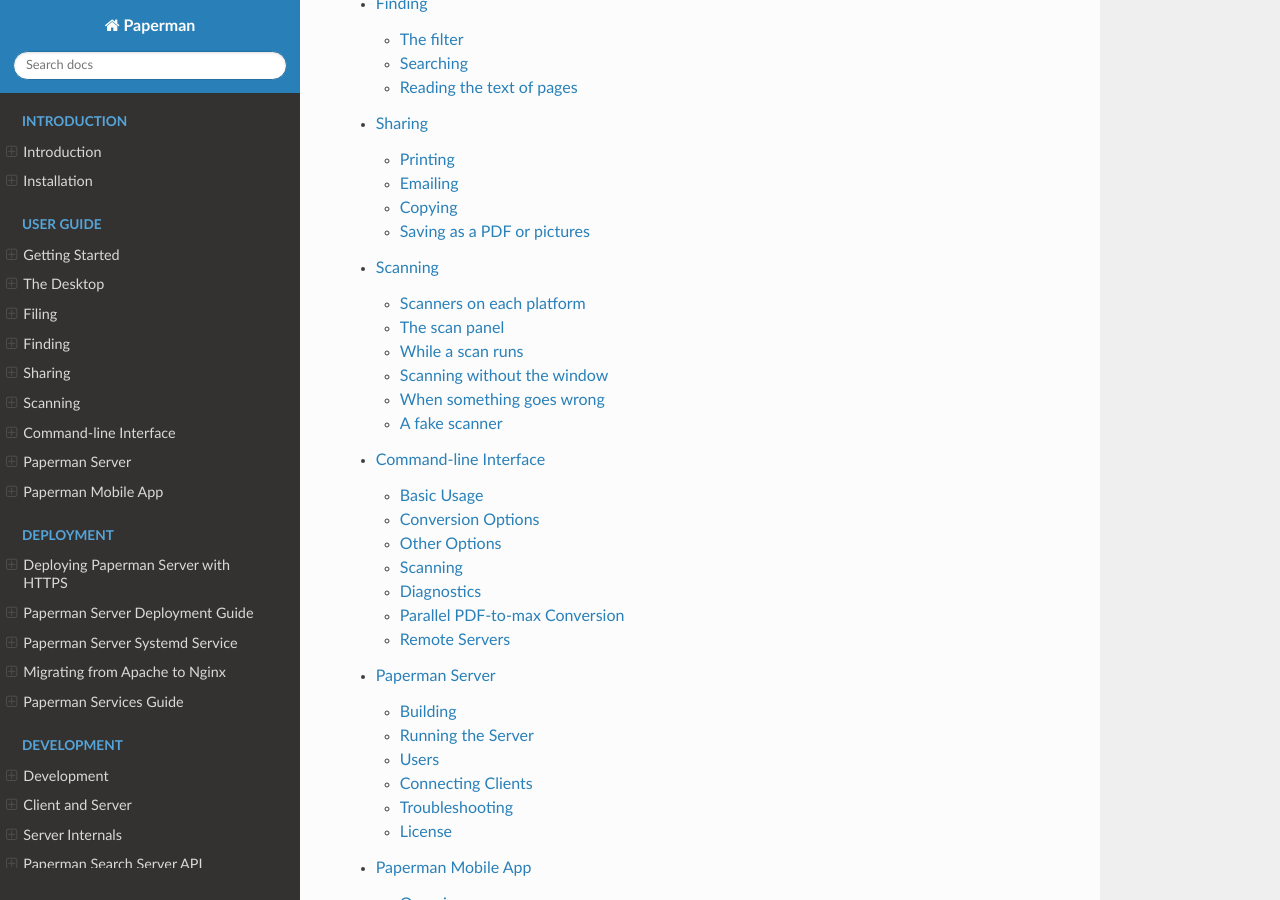
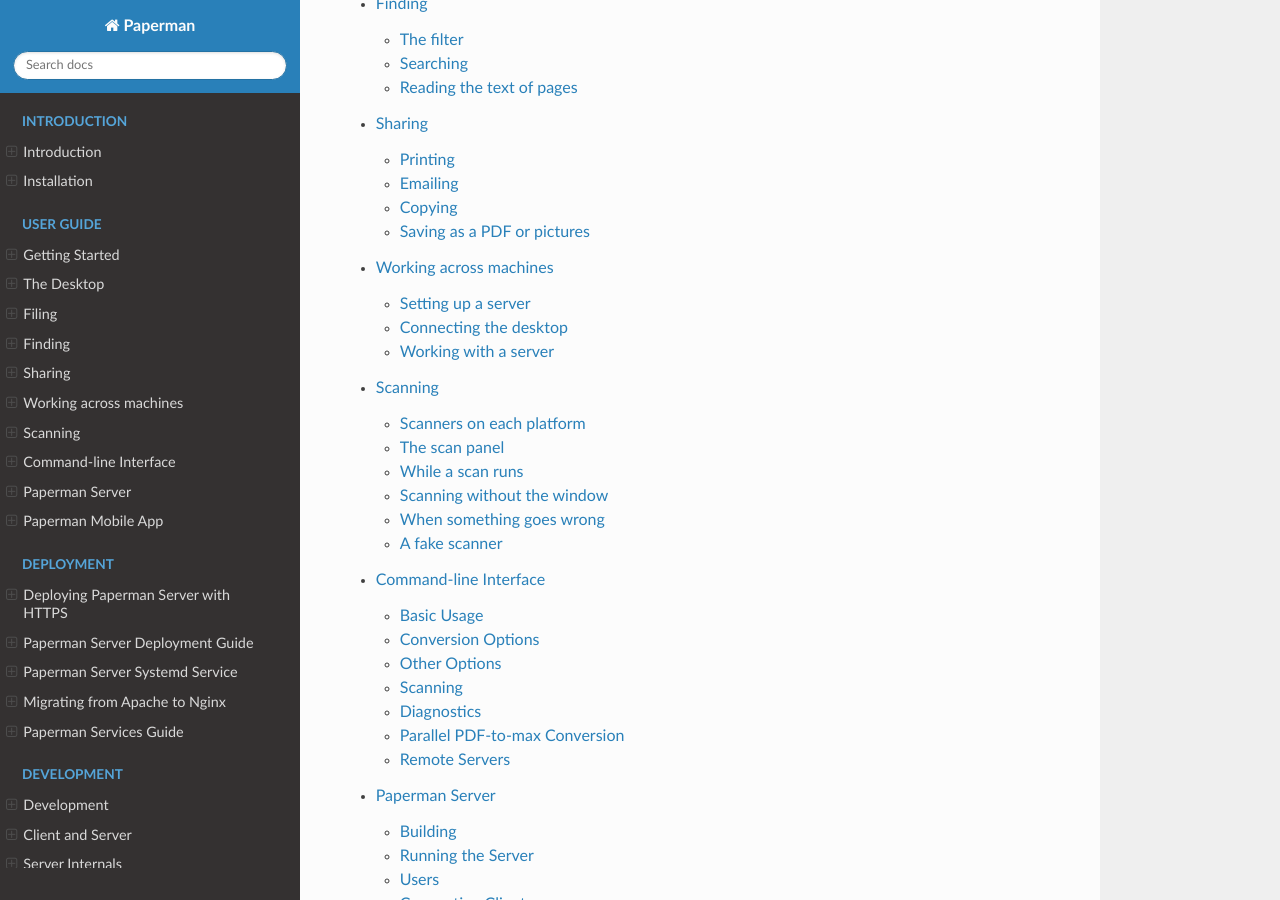
Before and after one commit to sjg20/paperman, a Sphinx documentation site: the page built from doc/index.rst, in a window 1280 px wide and 900 px high, scrolled down 2661 px. Built offline with Sphinx 7.4.7 and the Read the Docs theme 3.1.0, drawn with Linux system fonts in a browser that asks for light colours; some of the changed lines change nothing that is shown.

Commit message:
doc: Add a page on working across machines
The user guide does not say how to reach papers from more than one
computer, or from a phone. The server's page covers running it and
listing servers for the clients, but not what the desktop does with a
server once attached.

Add a page which shows how the parts work together, and covers setting
up a server, connecting the desktop to it, filing, scanning, finding
and sharing in its folders, and the connection shown in the status bar.

Co-developed-by: Claude Opus 5.5 (1M context) <noreply@anthropic.com>

```diff
--- a/doc/index.rst
+++ b/doc/index.rst
@@ -19,6 +19,7 @@
    filing
    finding
    sharing
+   network
    scanning
    cli
    server
--- /dev/null
+++ b/doc/network.rst
@@ -0,0 +1,109 @@
+Working across machines
+=======================
+
+Papers kept on one computer can be reached from others, and from a
+phone, by putting them on a Paperman server.
+
+.. image:: images/parts.png
+   :alt: The desktop program at the scanner and on other computers, and the app on a phone, all reaching the papers on a server
+
+- The **server**, ``paperman-server``, keeps one or more repositories of
+  papers. It can read the text of their pages and search it, so that
+  each computer need not.
+- The **desktop program**, at the scanner or on any other computer,
+  shows the server's repositories in its folder pane beside its own.
+  Their stacks can be filed, found, printed and scanned into as if they
+  were on the computer itself.
+- The **app**, on an Android phone or an iPhone, finds and reads the
+  papers on the server and scans new ones with the phone's camera (see
+  :doc:`app`).
+
+A single computer needs no server: the desktop program works on its own
+repositories without one.
+
+Setting up a server
+-------------------
+
+Run the server on a computer which is always on, giving it the folder of
+papers to serve:
+
+.. code:: bash
+
+   paperman-server --index --read-pages 4 /home/user/Documents/papers
+
+``--index`` lets the desktop and the app search the text on the pages,
+and ``--read-pages`` reads the pages of every stack in the background,
+here four stacks at a time. Add a user for each person, which asks for
+their password:
+
+.. code:: bash
+
+   paperman-server useradd alice
+
+See :doc:`server` for building it and its options, and :doc:`systemd`
+for running it as a service. To reach it from outside your own network,
+put it behind a web server with HTTPS (see :doc:`deployment`).
+
+Connecting the desktop
+----------------------
+
+The desktop program attaches each server listed in
+``~/.config/paperman/client.conf`` when it starts. Add a server with:
+
+.. code:: bash
+
+   paperman-client add-server papers.local
+
+Given only a host, as here, Paperman looks for the server on its usual
+ports and stores the address it finds. To attach a server just once,
+start the desktop program with ``paperman --server papers.local``. When
+the server has users, Paperman asks for a user and password the first
+time and remembers the login. See `Connecting Clients
+<server.html#connecting-clients>`_ for more.
+
+A server which cannot be reached when the desktop starts is reported
+once, and the desktop carries on without it.
+
+Each repository on the server then appears in the folder pane, named
+with the server's address after it:
+
+.. image:: images/server-labelled.png
+   :alt: A repository on a server in the folder pane, with the server status in the status bar
+   :target: _images/server-labelled.png
+
+Server status
+~~~~~~~~~~~~~
+
+While a folder on a server is shown, the right of the status bar shows
+the server status, from left to right:
+
+- **⇅**, only while waiting for the server: how many requests are
+  waiting, how much is still to come, and how long it has waited, once
+  that is more than a few seconds
+- **↑**: how much has been sent to the server
+- **↓**: how much has been received from it
+- the server's host name
+- a light: **green** when all is quiet, **amber** while waiting for the
+  server, and **red** when the server is not answering, or the news of
+  changes made by others has stopped arriving
+
+Click it for the details, kept up to date while open.
+
+Working with a server
+---------------------
+
+A folder on a server works like one on the computer:
+
+- **Filing:** stacks can be moved, stacked, renamed and deleted as
+  usual (see :doc:`filing`). The server makes each change, and other
+  desktops showing the same folder see it straight away.
+- **Scanning:** choose a folder on the server in the scan panel, and the
+  scan is sent to the server once it is saved (see :doc:`scanning`).
+- **Finding:** searching a folder on the server is done by the server,
+  which must be run with ``--index`` (see :doc:`finding`). **Read text
+  (OCR)** asks the server to read the stack next.
+- **Sharing:** printing, emailing and copying fetch the stacks first
+  (see :doc:`sharing`).
+
+The pages of a stack are fetched as they are shown, and kept, so a stack
+opens quickly the next time.
```
Also changed, not shown: doc/images/parts.png (added), doc/images/server-labelled.png (added).
